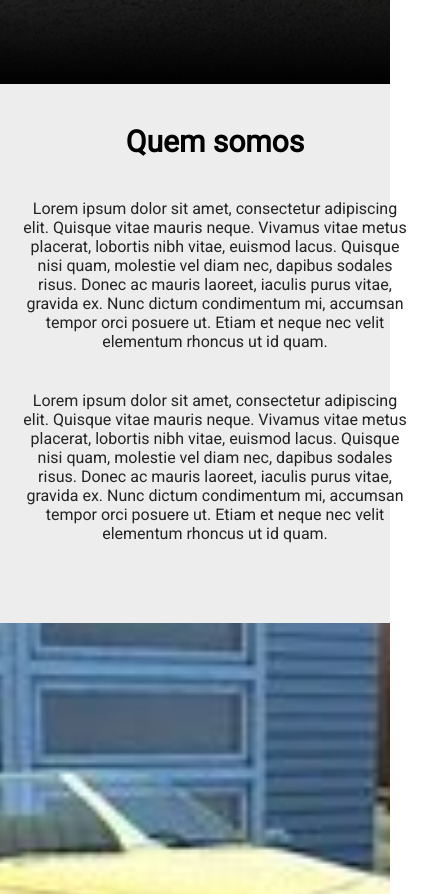
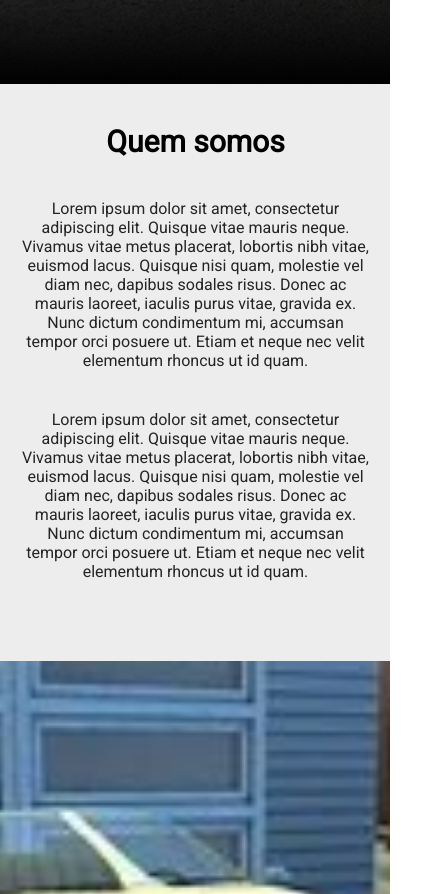
Before and after one commit to predowss/PASSBY---novo, a plain HTML site: page index.html in a window 390 px wide. Shown: the part 840-1734 px from the top of the page, 430 px wide, since content can reach past the window. Drawn offline with Linux system fonts and the light colour scheme.

Commit message:
Responsividade do index

```diff
--- a/assets/style/content.css
+++ b/assets/style/content.css
@@ -52,6 +52,9 @@ main {
     margin: 0 auto;
     padding: 0 20px;
     font-family: 'Roboto', sans-serif;
+    display: flex;
+    flex-direction: column;
+    align-items: center; /* Centralize horizontalmente o conteúdo */
 }
 
 section.module p{
@@ -115,3 +118,9 @@ section.module.parallax h1{
     text-transform: uppercase;
     font-family: 'Roboto Condensed', sans-serif;
 }
+
+@media (max-width: 768px) {
+    .container {
+        max-width: 90%; /* Ajuste conforme necessário */
+    }
+}
--- a/assets/style/header.css
+++ b/assets/style/header.css
@@ -10,6 +10,11 @@ body{
     font-family: 'Roboto', sans-serif;
     background-color: #E5E5E5;
     color: #000;
+}
+
+
+body{
+    overflow-x: hidden;
 }
 
 .header,
```
